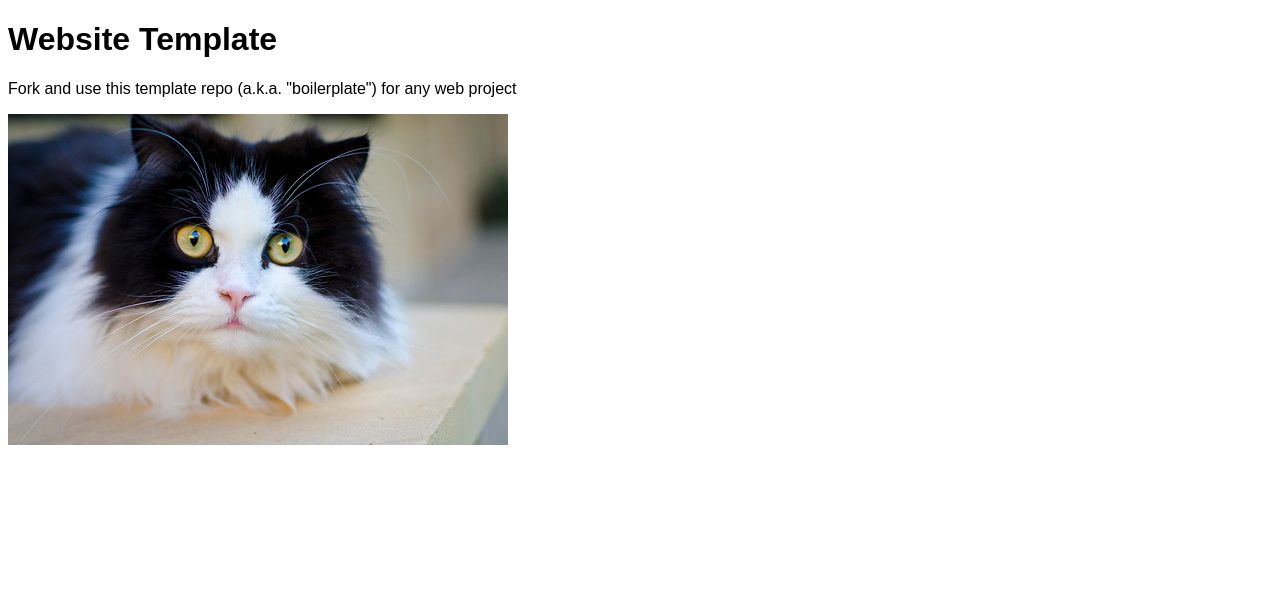
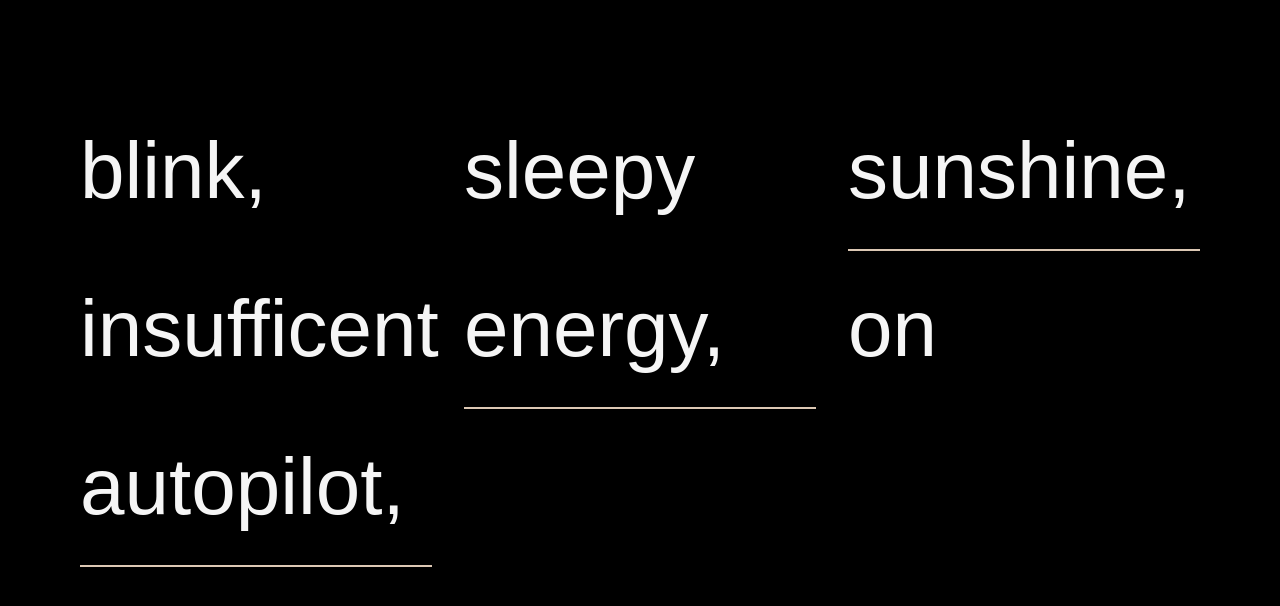
Before and after one commit to mxw240018/haiku, a plain HTML site: page index.html in a window 1280 px wide. Drawn offline with Linux system fonts and the light colour scheme.

Commit message:
finished step 10

```diff
--- a/assets/css/styles.css
+++ b/assets/css/styles.css
@@ -3,3 +3,22 @@
 * {
 	font-family: Arial;
 }
+body {
+    margin: 1rem;
+    background-color: black;
+    color: whitesmoke;
+    font-size: 5rem;
+    overflow: hidden;
+ }
+
+	.grid-container {
+    display: grid;
+    grid-template-columns: repeat(auto-fit, minmax(320px, 1fr));
+    gap: 2rem;
+    margin: 10% 4rem 0 4rem;
+}
+
+.last {
+    padding-bottom: 2rem;
+    border-bottom: 2px solid rgb(220, 200, 180);
+}
--- a/index.html
+++ b/index.html
@@ -2,14 +2,22 @@
 <html lang="en">
 <head>
 	<meta charset="utf-8">
-	<title>Website Template</title>
+	<title>haiku</title>
 	<link rel="stylesheet" href="./assets/css/styles.css">
 </head>
 <body>
 
-	<h1>Website Template</h1>
-	<p>Fork and use this template repo (a.k.a. "boilerplate") for any web project</p>
-	<img src="assets/img/cat.jpg" alt="">
+	<div class="grid-container">
+		<div>blink,</div>
+		<div>sleepy</div>
+		<div class="last">sunshine,</div>
+
+		<div>insufficent</div>
+		<div class="last">energy,</div>
+
+		<div>on</div>
+		<div class="last">autopilot,</div>
+	</div>
 
 	<script src="./assets/js/main.js"></script>
 </body>
```
